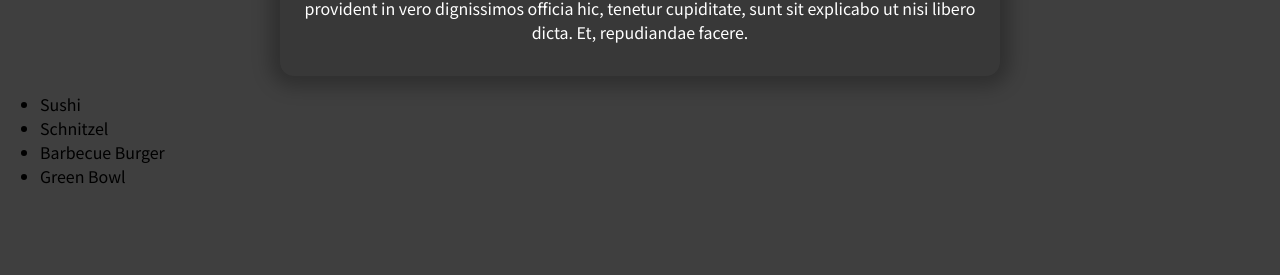
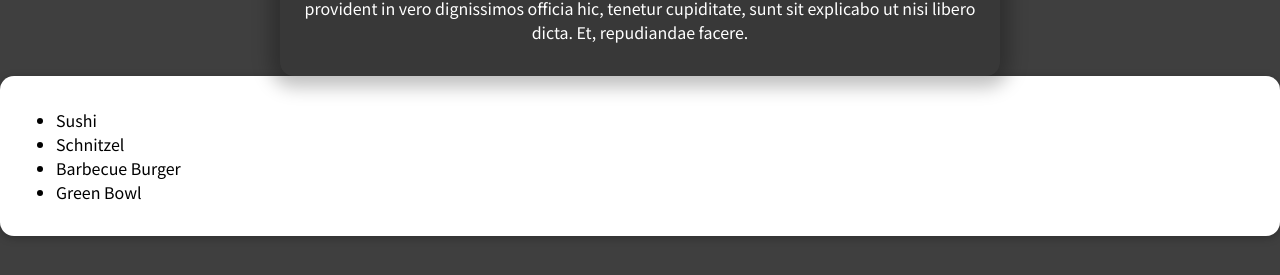
Before and after one commit to weerawi/react_Practise_Projects, a React (Create React App) app in the folder 1.food_cart/: page / in a window 1280 px wide. Shown: the part 445-720 px from the top of the page. Built offline with nearby package versions, Linux system fonts and the light colour scheme.

Commit message:
add card ui

```diff
--- /dev/null
+++ b/1.food_cart/src/components/UI/Card.css
@@ -0,0 +1,6 @@
+.card {
+  padding: 1rem;
+  box-shadow: 0 2px 8px rgba(0, 0, 0, 0.25);
+  border-radius: 14px;
+  background-color: white;
+}
--- a/1.food_cart/src/components/UI/Card.jsx
+++ b/1.food_cart/src/components/UI/Card.jsx
@@ -1,7 +1,8 @@
 import React from "react";
+import "./Card.css";
 
 const Card = (props) => {
-  return <div>{props.children}</div>;
+  return <div className={`card ${props.className}`}>{props.children}</div>;
 };
 
 export default Card;
```
